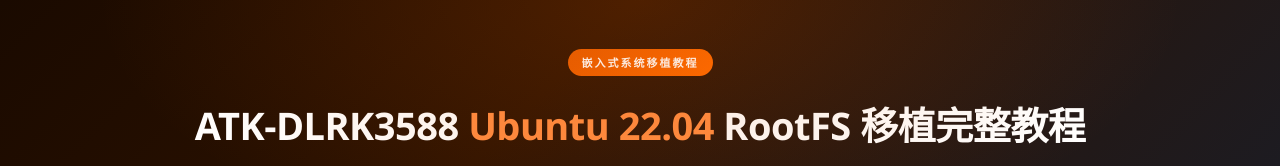
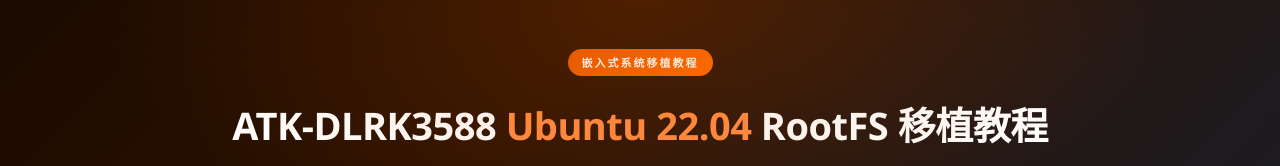
Before and after one commit to bubailong/rk3588-ubuntu, a plain HTML site: page rk3588_ubuntu_rootfs_tutorial.html in a window 1280 px wide. Shown: the top 166 px of the page. Drawn offline with Linux system fonts and the light colour scheme.

Commit message:
Update rk3588_ubuntu_rootfs_tutorial.html

```diff
--- a/rk3588_ubuntu_rootfs_tutorial.html
+++ b/rk3588_ubuntu_rootfs_tutorial.html
@@ -3,7 +3,7 @@
 <head>
 <meta charset="UTF-8">
 <meta name="viewport" content="width=device-width, initial-scale=1.0">
-<title>ATK-DLRK3588 Ubuntu 22.04 RootFS 移植完整教程 — 基于正点原子 Buildroot SDK</title>
+<title>ATK-DLRK3588 Ubuntu 22.04 RootFS 移植教程</title>
 <style>
   :root {
     --primary: #e65c00;
@@ -334,7 +334,7 @@
 <header>
   <div class="container">
     <div class="chip-badge">嵌入式系统移植教程</div>
-    <h1>ATK-DLRK3588 <span>Ubuntu 22.04</span> RootFS 移植完整教程</h1>
+    <h1>ATK-DLRK3588 <span>Ubuntu 22.04</span> RootFS 移植教程</h1>
     <p class="subtitle">以正点原子 Buildroot SDK 为基础，通过 Ubuntu-Base + QEMU chroot 构建 ARM64 根文件系统并集成进 SDK 完整烧录</p>
     <div class="header-meta">
       <span class="meta-tag">芯片 <strong>RK3588 / ATK-DLRK3588</strong></span>
```
